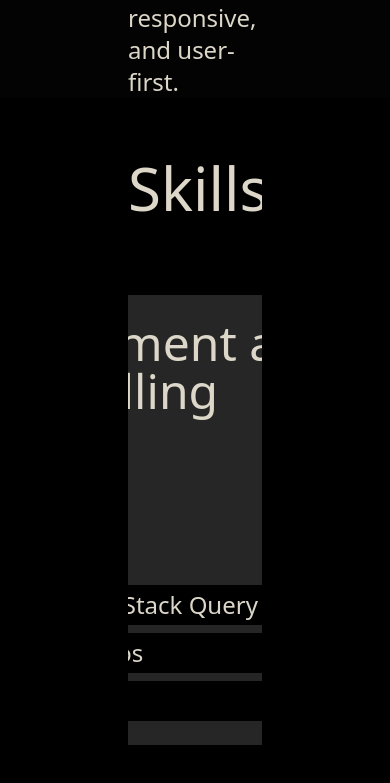
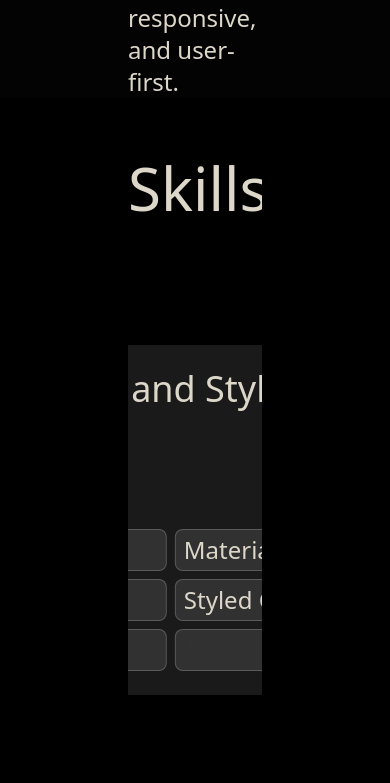
Before and after one commit to Mohsin-25/portfolio_2025, a React (Vite) app: page / in a window 390 px wide. Shown: the part 2678-3461 px from the top of the page. Built offline with nearby package versions, Linux system fonts and the light colour scheme.

Commit message:
added experience section, fixed skills card ui

```diff
--- a/package.json
+++ b/package.json
@@ -11,6 +11,7 @@
     "tw:init": "node ./node_modules/tailwindcss/lib/cli.js init"
   },
   "dependencies": {
+    "@gsap/react": "^2.1.2",
     "@tabler/icons-react": "^3.31.0",
     "@tailwindcss/vite": "^4.1.1",
     "@tsparticles/engine": "^3.8.1",
--- /dev/null
+++ b/src/Components/Experience/Timeline.jsx
@@ -0,0 +1,104 @@
+import React, { useEffect, useRef, useState } from "react";
+import { useScroll, useTransform, motion } from "motion/react";
+
+const Timeline = ({ data }) => {
+  const ref = useRef(null);
+  const containerRef = useRef(null);
+  const [height, setHeight] = useState(0);
+
+  useEffect(() => {
+    if (!ref.current) return;
+
+    const updateHeight = () => {
+      setHeight(ref.current.getBoundingClientRect().height);
+    };
+
+    updateHeight();
+
+    const resizeObserver = new ResizeObserver(updateHeight);
+    resizeObserver.observe(ref.current);
+
+    return () => resizeObserver.disconnect();
+  }, []);
+
+  const { scrollYProgress } = useScroll({
+    target: containerRef,
+    offset: ["start 20%", "end 40%"],
+  });
+
+  const heightTransform = useTransform(scrollYProgress, [0, 1], [0, height]);
+  const opacityTransform = useTransform(scrollYProgress, [0, 0.1], [0, 1]);
+
+  return (
+    <div className="w-full font-sans" ref={containerRef}>
+      <div className="mx-auto">
+        {/* <h2 className="text-lg md:text-4xl mb-4 text-black dark:text-white max-w-4xl">
+          Changelog from my journey
+        </h2> */}
+        <p className="text-neutral-700 dark:text-neutral-300 text-sm md:text-base max-w-md">
+          I've been working in{" "}
+          <span className="text-[#00FF7F]">{data?.[0]?.company}</span> for the
+          past <span className="text-[#00FF7F]">2 years</span>. Here's a
+          timeline of my journey.
+        </p>
+      </div>
+      <div ref={ref} className="relative max-w-7xl mx-auto pb-20">
+        {data?.map((item, index) => (
+          <div
+            key={index}
+            className="flex justify-start pt-10 md:pt-40 md:gap-10"
+          >
+            <div className="sticky flex flex-col md:flex-row z-40 items-center top-40 self-start max-w-xs lg:max-w-sm md:w-full">
+              <div className="h-10 absolute left-3 md:left-3 w-10 rounded-full bg-white dark:bg-black flex items-center justify-center">
+                <div className="h-4 w-4 rounded-full bg-neutral-200 dark:bg-neutral-800 border border-neutral-300 dark:border-neutral-700 p-2" />
+              </div>
+
+              <h3 className="text-xl md:pl-20 md:text-5xl font-bold">
+                <span className="text-[18px]">
+                  {item.timeline.from.year} -{" "}
+                </span>{" "}
+                {item.timeline.to.year}
+              </h3>
+            </div>
+
+            <div className="relative pl-20 pr-4 md:pl-4 w-full">
+              <h3 className=" block text-4xl mb-4 text-left font-bold">
+                {item.project}
+              </h3>
+              <ul className="space-y-2">
+                {item.content.map((point, index) => (
+                  <li key={index} className="relative pl-4">
+                    <span className="absolute left-0 top-0 text-lg text-white">
+                      •
+                    </span>
+                    {point}
+                  </li>
+                ))}
+              </ul>
+              {/* <ul className="list-disc list-inside">
+                {item.content.map((item) => (
+                  <li>{item}</li>
+                ))}
+              </ul> */}
+            </div>
+          </div>
+        ))}
+
+        <div
+          style={{ height: height + "px" }}
+          className="absolute md:left-8 left-8 top-0 overflow-hidden w-[2px] bg-[linear-gradient(to_bottom,var(--tw-gradient-stops))] from-transparent via-neutral-200 dark:via-neutral-700 to-transparent [mask-image:linear-gradient(to_bottom,transparent_0%,black_10%,black_90%,transparent_100%)]"
+        >
+          <motion.div
+            style={{
+              height: heightTransform,
+              opacity: opacityTransform,
+            }}
+            className="absolute inset-x-0 top-0 w-[2px] bg-gradient-to-t from-purple-500 via-blue-500 to-transparent from-[0%] via-[10%] rounded-full"
+          />
+        </div>
+      </div>
+    </div>
+  );
+};
+
+export default Timeline;
--- a/src/Components/Recommendation/Recommendation.jsx
+++ b/src/Components/Recommendation/Recommendation.jsx
@@ -10,7 +10,7 @@ const Recommendation = () => {
         <RevealAnimation>
           <motion.h1>Recommendation</motion.h1>
         </RevealAnimation>
-        <div className="w-[550px] h-fit bg-white/15 shadow-lg rounded-xl p-6 text-center mt-12">
+        <div className="w-[550px] h-fit bg-white/10 shadow-lg rounded-xl p-6 text-center mt-12">
           <img
             src="/abhishek-shimpi.jpg"
             alt="Abhishek Shimpi"
--- a/src/Components/Skills/Skills.jsx
+++ b/src/Components/Skills/Skills.jsx
@@ -1,6 +1,7 @@
 import { motion, useScroll, useTransform } from "motion/react";
 import { useRef } from "react";
 import RevealAnimation from "../Utils/Animation/RevealAnimation";
+import { skills } from "../Utils/Other/constants";
 
 const Skills = () => {
   return (
@@ -38,17 +39,17 @@ const HorizontalScrollCarousel = () => {
 
 const Card = ({ card }) => {
   return (
-    <div className="group relative h-[450px] w-[600px] overflow-hidden rounded-2xl bg-white/15">
+    <div className="group relative h-[350px] w-[600px] overflow-hidden rounded-2xl bg-white/10">
       <div className="p-6 absolute inset-0 z-10 flex flex-col justify-between">
-        <div className="text-5xl flex mx-auto text-center">
-          <sapn>{card?.group}</sapn>
+        <div className="text-4xl flex mx-auto text-center">
+          <span>{card?.group}</span>
         </div>
         <div className="col-span-3 grid grid-cols-2 gap-2 text-2xl">
           {card?.skill?.map((item, index) => (
             <span
               key={index}
-              className={`bg-black px-2 py-1 rounded-md  hover:bg-black/40
-                ${item?.includes("*") && "text-black"}`}
+              className={`bg-white/10 px-2 py-1 rounded-lg border border-white/20  hover:bg-white/15
+                ${item?.includes("*") && "text-white/1"}`}
               // hover:bg-white/0 hover:text-[#00FF7F] border-[1px] border-transparent hover:border-[#00FF7F]
             >
               {item}
@@ -59,66 +60,3 @@ const Card = ({ card }) => {
     </div>
   );
 };
-
-// • Front-End : React.js, JavaScript, Reusable Components, Custom Hooks, Controlled Components.
-// • UI/UX and Styling : Tailwind CSS, Material UI, Headless UI.
-// • State Management and API Handling : Redux toolkit, TanStack Query,
-// • Form Handling : React Hook Form, Yup Validation.
-// • Version Control and Collaboration : Git, GitHub.
-
-const skills = [
-  {
-    group: "Frontend",
-    skill: [
-      "React.js",
-      "JavaScript",
-      "Reusable Components",
-      "Custom Hooks",
-      "HTML",
-      "*",
-    ],
-    color: "",
-  },
-  {
-    group: "UI/UX and Styling",
-    skill: [
-      "Tailwind CSS",
-      "Material UI",
-      "Headless UI",
-      "Styled Components",
-      ,
-      "CSS",
-      "*",
-    ],
-    color: "",
-  },
-  {
-    group: "State Management and API Handling",
-    skill: [
-      "Redux toolkit",
-      "TanStack Query",
-      "Context API",
-      "Axios",
-      "*",
-      "*",
-    ],
-    color: "",
-  },
-  {
-    group: "Form Handling",
-    skill: [
-      "React Hook Form",
-      "Yup Validation",
-      "Controlled Components",
-      "*",
-      "*",
-      "*",
-    ],
-    color: "",
-  },
-  {
-    group: "Version Control and Collaboration",
-    skill: ["Git", "GitHub", "*", "*", "*", "*"],
-    color: "",
-  },
-];
--- /dev/null
+++ b/src/Components/Utils/Other/Test.jsx
@@ -0,0 +1,67 @@
+import React from "react";
+
+const Test = () => {
+  const categories = [
+    {
+      title: "Frontend",
+      skills: [
+        "React.js",
+        "JavaScript",
+        "Reusable Components",
+        "Custom Hooks",
+        "HTML",
+      ],
+    },
+    {
+      title: "UI/UX and Styling",
+      skills: [
+        "Tailwind CSS",
+        "Material UI",
+        "Headless UI",
+        "Styled Components",
+        "CSS",
+      ],
+    },
+    {
+      title: "State Management and API Handling",
+      skills: ["Redux toolkit", "TanStack Query", "Context API", "Axios"],
+    },
+    {
+      title: "Form Handling",
+      skills: ["React Hook Form", "Yup Validation", "Controlled Components"],
+    },
+    {
+      title: "Version Control",
+      skills: ["Git"],
+    },
+  ];
+
+  return (
+    <section className="w-full min-h-screen bg-gradient-to-br from-zinc-950 via-zinc-900 to-black flex items-center px-6 py-10">
+      <div className="flex gap-10 overflow-x-auto snap-x snap-mandatory scroll-smooth scrollbar-hide">
+        {categories.map((cat, index) => (
+          <div
+            key={index}
+            className="snap-center shrink-0 w-[320px] h-[40vh] bg-white/5 backdrop-blur-md border border-white/10 rounded-2xl shadow-2xl p-6 flex flex-col justify-between"
+          >
+            <h2 className="text-xl font-semibold text-white mb-4">
+              {cat.title}
+            </h2>
+            <div className="flex flex-wrap gap-2">
+              {cat.skills.map((skill, idx) => (
+                <span
+                  key={idx}
+                  className="bg-white/10 text-white text-sm px-3 py-1 rounded-lg border border-white/20"
+                >
+                  {skill}
+                </span>
+              ))}
+            </div>
+          </div>
+        ))}
+      </div>
+    </section>
+  );
+};
+
+export default Test;
--- a/src/Components/Utils/Other/constants.js
+++ b/src/Components/Utils/Other/constants.js
@@ -7,3 +7,60 @@ export const navbarItems = [
   "Contact",
   "Download CV",
 ];
+
+export const skills = [
+  {
+    group: "Frontend",
+    skill: [
+      "React.js",
+      "JavaScript",
+      "Reusable Components",
+      "Custom Hooks",
+      "HTML",
+      "*",
+    ],
+    color: "",
+  },
+  {
+    group: "UI/UX and Styling",
+    skill: [
+      "Tailwind CSS",
+      "Material UI",
+      "Headless UI",
+      "Styled Components",
+      ,
+      "CSS",
+      "*",
+    ],
+    color: "",
+  },
+  {
+    group: "State Management and API Handling",
+    skill: [
+      "Redux toolkit",
+      "TanStack Query",
+      "Context API",
+      "Axios",
+      "*",
+      "*",
+    ],
+    color: "",
+  },
+  {
+    group: "Form Handling",
+    skill: [
+      "React Hook Form",
+      "Yup Validation",
+      "Controlled Components",
+      "*",
+      "*",
+      "*",
+    ],
+    color: "",
+  },
+  {
+    group: "Version Control and Collaboration",
+    skill: ["Git", "GitHub", "*", "*", "*", "*"],
+    color: "",
+  },
+];
```
Also changed, not shown: src/Components/Experience/Experience.jsx (+47 -107 lines), 1 other file (tests, documents, lock files or other folders).
